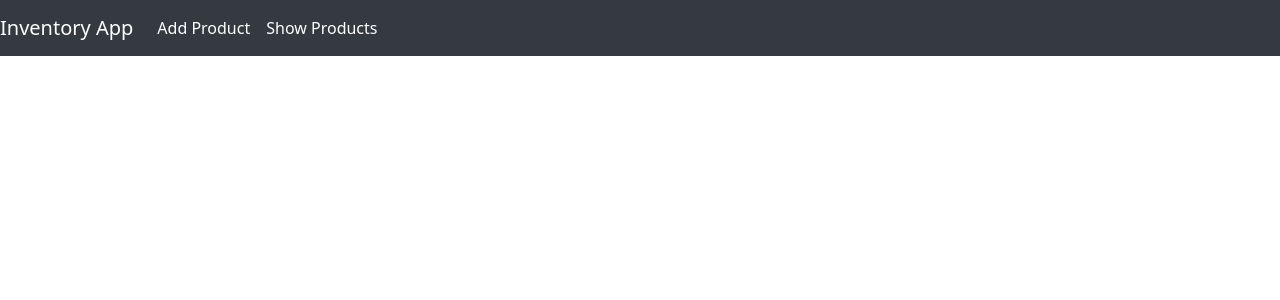
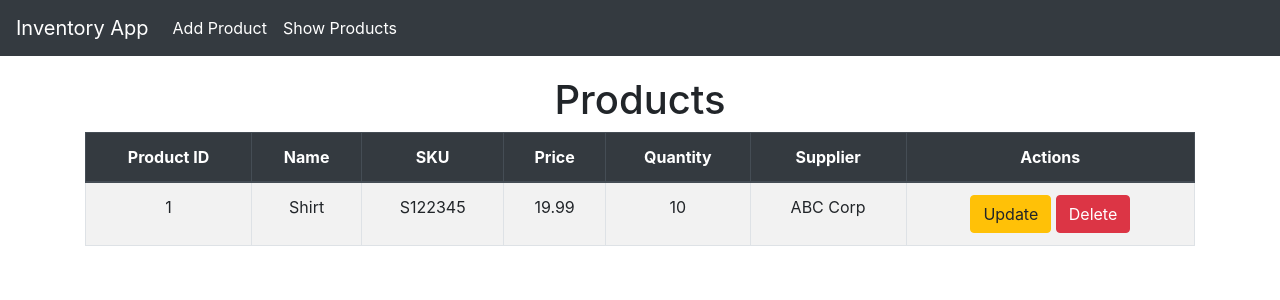
Before and after one commit to vkorshunovv/django-inv-management, a Django app: page /list/ in a window 1280 px wide. Shown: the top 300 px of the page. Run offline with Django 5.2, Linux system fonts and the light colour scheme; data comes from the database, SQL or seed files in the repository; both versions use the stored data as it was after the commit.

Commit message:
create product_list and product_form

```diff
--- a/invProject/invApp/forms.py
+++ b/invProject/invApp/forms.py
@@ -19,5 +19,5 @@ class ProductForm(forms.ModelForm):
             'sku': forms.TextInput(attrs={'placeholder': 'e.g S12345', 'class': 'form-control'}),
             'price': forms.NumberInput(attrs={'placeholder': 'e.g 19.99', 'class': 'form-control'}),
             'quantity': forms.NumberInput(attrs={'placeholder': 'e.g 10', 'class': 'form-control'}),
-            'supplier': forms.NumberInput(attrs={'placeholder': 'e.g ABC Corp', 'class': 'form-control'}),
+            'supplier': forms.TextInput(attrs={'placeholder': 'e.g ABC Corp', 'class': 'form-control'}),
         }
--- a/invProject/invApp/templates/invApp/home.html
+++ b/invProject/invApp/templates/invApp/home.html
@@ -1,4 +1,8 @@
-{% extends "invApp/layout.html" %} {% block title %} Home {% endblock %} {% block content %}
+{% extends "invApp/layout.html" %}
+
+{% block title %} Home {% endblock %}
+
+{% block content %}
 <div class="jumbotron text-center">
   <h1 class="display-4">Welcome to the Inventory Management System</h1>
   <p class="lead">Manage your products efficiently and effectively.</p>
--- a/invProject/invApp/templates/invApp/layout.html
+++ b/invProject/invApp/templates/invApp/layout.html
@@ -5,7 +5,7 @@
     <meta name="viewport" content="width=device-width, initial-scale=1.0" />
     <title>{% block title %}Inventory App {% endblock %}</title>
     <link
-      href="https://cdn.jsdelivr.net/npm/bootstrap@5.3.3/dist/css/bootstrap.min.css"
+      href="https://cdn.jsdelivr.net/npm/bootstrap@4.5.2/dist/css/bootstrap.min.css"
       rel="stylesheet"
     />
     <style>
@@ -21,7 +21,7 @@
         .container{
             margin-top: 20px;
         }
-        table th, .table td{
+        .table th, .table td{
             vertical-aligh: middle;
         }
     </style>
--- a/invProject/invApp/templates/invApp/product_list.html
+++ b/invProject/invApp/templates/invApp/product_list.html
@@ -1 +1,36 @@
 {% extends "invApp/layout.html" %}
+
+{% block title %} Home {% endblock %}
+
+{% block content %}
+<h1 class="text-center">Products</h1>
+<table class="table table-bordered table-striped text-center">
+    <thead class="thead-dark">
+        <tr>
+            <th>Product ID</th>
+            <th>Name</th>
+            <th>SKU</th>
+            <th>Price</th>
+            <th>Quantity</th>
+            <th>Supplier</th>
+            <th>Actions</th>
+        </tr>
+    </thead>
+    <tbody>
+        {% for product in products %}
+        <tr>
+            <td>{{ product.product_id }}</td>
+            <td>{{ product.name }}</td>
+            <td>{{ product.sku }}</td>
+            <td>{{ product.price }}</td>
+            <td>{{ product.quantity }}</td>
+            <td>{{ product.supplier }}</td>
+            <td>
+                <a href="{% url 'product_update' product.product_id %}" class="btn btn-warning">Update</a>
+                <a href="{% url 'product_delete' product.product_id %}" class="btn btn-danger">Delete</a>
+            </td>
+        </tr>
+        {% endfor %}
+    </tbody>
+</table>
+{% endblock %}
```
Also changed, not shown: invProject/invApp/templates/invApp/product_form.html (+11 -0 lines), invProject/db.sqlite3.
